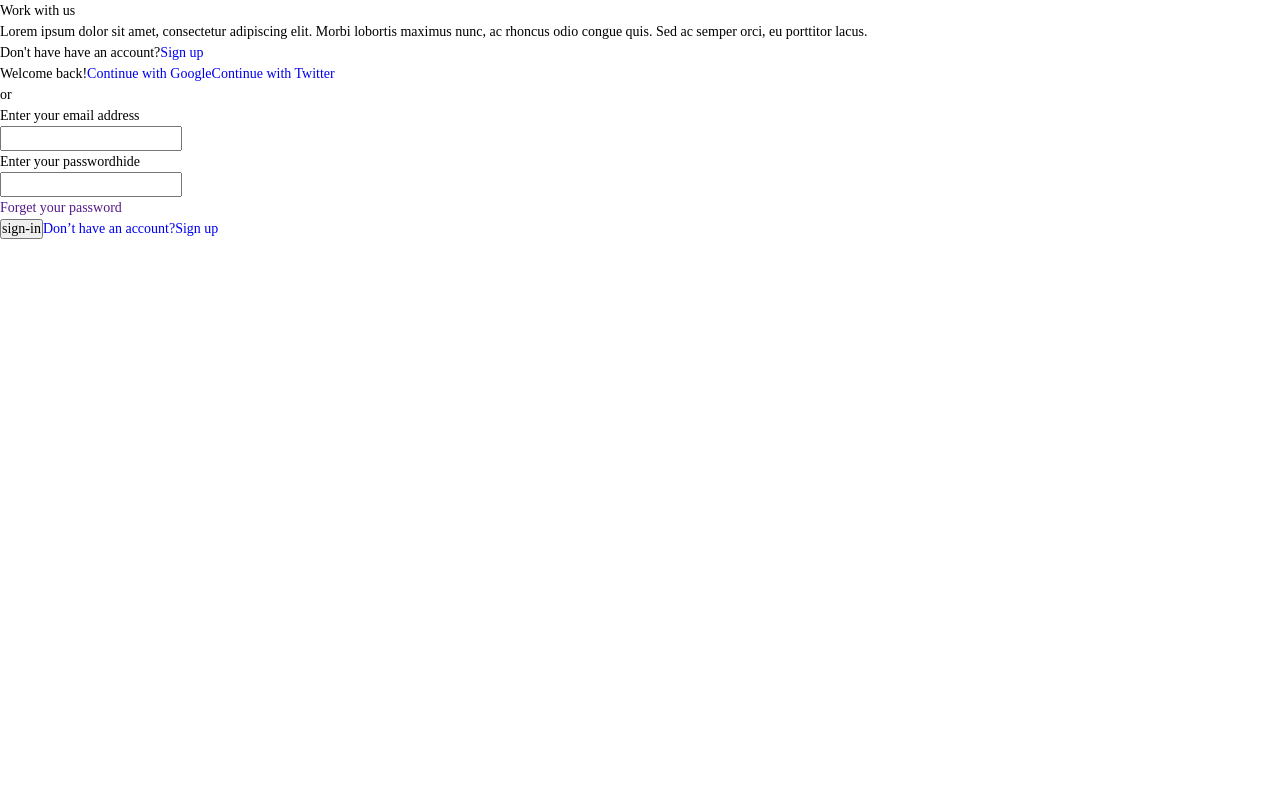
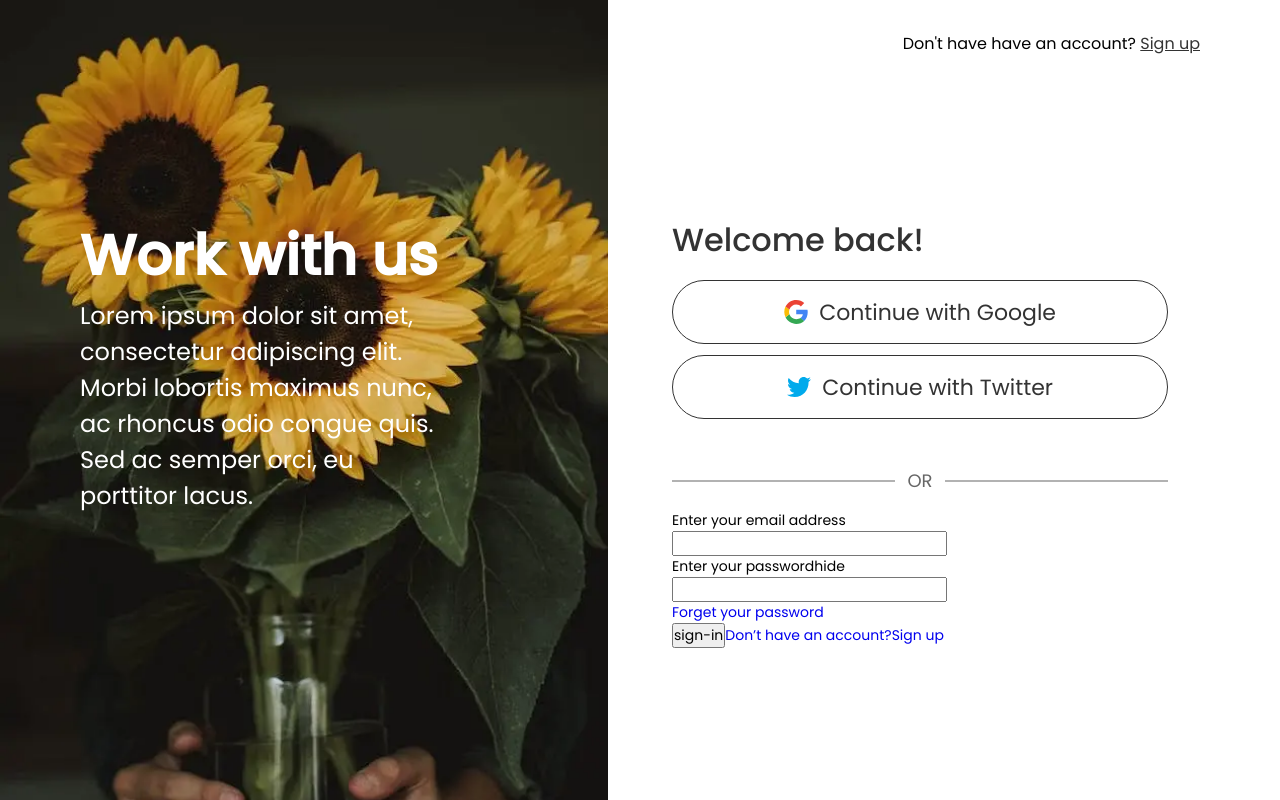
Before and after one commit to krypton225/inter2grow-ui-dev-1, a website: page src/pug-js/index.pug in a window 1280 px wide. Drawn offline with nearby package versions, Linux system fonts and the light colour scheme; files that its build step writes are made by us from their sources; files whose address does not match are found by name.

Commit message:
feat: Add two section with start styles - Not completed yet

```diff
--- a/src/pug-js/index.pug
+++ b/src/pug-js/index.pug
@@ -37,35 +37,41 @@ html(lang="en")
                     | Don't have have an account?
                     a(href="#") Sign up
 
-                div(class="right__social")
-                    span(class="right__social__title") Welcome back!
+                div(class="right__content")
+                    div(class="right__content__social")
+                        span(class="right__content__social__title") Welcome back!
 
-                    a(href="right__social__google") Continue with Google
-                    a(href="right__social__twitter") Continue with Twitter
+                        div(class="right__content__social__btn-group")
+                            a(href="#" class="btn br right__content__social__google")
+                                +google()
+                                | Continue with Google
+                            a(href="#" class="btn br right__content__social__twitter")
+                                +twitter()
+                                | Continue with Twitter
 
-                div(class="right__or")
-                    span(class="right__or__text") or
+                    div(class="right__content__or")
+                        span(class="right__content__or__text") or
 
-                form(class="right__form")
-                    div(class="right__form__email")
-                        div(class="right__form__header")
-                            label(for="email") Enter your email address
-                        input#email-address(type="email" name="email")
+                    form(class="right__content__form")
+                        div(class="right__content__form__email")
+                            div(class="right__content__form__header")
+                                label(for="email") Enter your email address
+                            input#email-address(type="email" name="email")
 
-                    div(class="right__form__password")
-                        div(class="right__form__header")
-                            label(for="password") Enter your password
-                            span(class="hide") hide
-                        input#password(type="password" name="password")
+                        div(class="right__content__form__password")
+                            div(class="right__content__form__header")
+                                label(for="password") Enter your password
+                                span(class="hide") hide
+                            input#password(type="password" name="password")
 
-                    div(class="right__form__footer")
-                        a(href="" class="right__form__forget-left") Forget your password
+                        div(class="right__content__form__footer")
+                            a(href="#" class="right__content__form__forget-left") Forget your password
 
-                        div(class="right__form__footer-right")
-                            input#sign-in(type="submit" value="sign-in")
+                            div(class="right__content__form__footer-right")
+                                input#sign-in(type="submit" value="sign-in")
 
-                            a(href="#")
-                                | Don’t have an account?
-                                span(class="sign-up") Sign up
+                                a(href="#")
+                                    | Don’t have an account?
+                                    span(class="sign-up") Sign up
 
         +no-script()
--- a/src/scss/base/_colors.scss
+++ b/src/scss/base/_colors.scss
@@ -1,8 +1,8 @@
 :root {
-    --primary-orange: hsl(25, 97%, 53%);
-    --white: hsl(0, 0%, 100%);
-    --light-grey: hsl(217, 12%, 63%);
-    --medium-grey: hsl(216, 12%, 54%);
-    --dark-blue: hsl(213, 19%, 18%);
-    --very-dark-blue: hsl(216, 12%, 8%);
+    --primary: #997825;
+    --white: #ffffff;
+    --dark-black-1: #333333;
+    --dark-black-2: #111111;
+    --line-color: #66666640;
+    --label-color: #666666;
 }
--- /dev/null
+++ b/src/scss/base/_global.scss
@@ -0,0 +1,8 @@
+::selection {
+    background-color: var(--primary);
+    color: var(--white);
+}
+
+body {
+    font-family: "Poppins", sans-serif;
+}
--- a/src/scss/base/_index.scss
+++ b/src/scss/base/_index.scss
@@ -1,4 +1,6 @@
 @forward "./reset";
+
+@forward "./global";
 
 @forward "./colors";
 
--- a/src/scss/components/_button.scss
+++ b/src/scss/components/_button.scss
@@ -0,0 +1,22 @@
+.btn {
+    min-height: 4rem;
+    border: none;
+    outline: none;
+    border-radius: 2.5rem;
+    display: inline-flex;
+    justify-content: center;
+    align-items: center;
+
+    @media (max-width: 576px) {
+        min-height: 2.5rem;
+    }
+
+    &.br {
+        border: 1px solid var(--dark-black-1);
+    }
+
+    &.bg-primary {
+        background-color: var(--primary);
+        color: var(--white);
+    }
+}
--- a/src/scss/layout/_index.scss
+++ b/src/scss/layout/_index.scss
@@ -1,3 +1,5 @@
+@forward "./main-container";
+
 @forward "./right-section";
 
 @forward "./left-section";
--- a/src/scss/layout/_left-section.scss
+++ b/src/scss/layout/_left-section.scss
@@ -0,0 +1,29 @@
+.left {
+    width: 100%;
+    height: 100%;
+    padding-inline-start: 5rem !important;
+    background-image: url("./images/flower.webp");
+    background-position: top;
+    background-repeat: no-repeat;
+    background-size: cover;
+    color: var(--white);
+
+    @media (max-width: 991px) {
+        display: none;
+    }
+
+    &__title {
+        margin-top: 11.375rem;
+        font-size: 3.5rem;
+        font-weight: 600;
+    }
+
+    &__desc {
+        width: 70%;
+        font-size: 1.5rem;
+        font-weight: 400;
+        line-height: 2.25rem;
+        letter-spacing: 0;
+        text-align: left;
+    }
+}
--- /dev/null
+++ b/src/scss/layout/_main-container.scss
@@ -0,0 +1,15 @@
+.main {
+    min-height: 100dvh;
+    display: grid;
+    grid-template-columns: 1fr 1fr;
+    gap: 4rem;
+
+    @media (max-width: 991px) {
+        grid-template-columns: 1fr;
+    }
+
+    section {
+        padding-block: 2rem;
+        padding-inline: 0;
+    }
+}
--- a/src/scss/layout/_right-section.scss
+++ b/src/scss/layout/_right-section.scss
@@ -0,0 +1,84 @@
+.right {
+    width: 100%;
+    padding-inline-end: 5rem !important;
+    position: relative;
+
+    &__sign-up {
+        display: block;
+        text-align: right;
+        font-size: 1rem;
+
+        a {
+            text-decoration: underline;
+            color: var(--dark-black-1);
+        }
+    }
+
+    &__content {
+        padding-inline-end: 2rem;
+        margin-top: 10rem;
+        display: flex;
+        flex-direction: column;
+        gap: 1rem;
+
+        &__social {
+            display: flex;
+            flex-direction: column;
+            gap: 1rem;
+
+            &__title {
+                font-size: 2rem;
+                font-weight: 500;
+                line-height: 3rem;
+                color: var(--dark-black-1);
+            }
+
+            &__btn-group {
+                display: flex;
+                flex-direction: column;
+                gap: 0.7rem;
+
+                svg {
+                    width: 24px;
+                    height: 24px;
+                }
+
+                a {
+                    display: inline-flex;
+                    gap: 0.7rem;
+                    font-size: 1.375rem;
+                    color: var(--dark-black-1);
+                }
+            }
+        }
+
+        &__or {
+            margin-top: 2rem;
+            position: relative;
+            text-align: center;
+            text-transform: uppercase;
+            font-size: 1.125rem;
+            user-select: none;
+            color: var(--label-color);
+
+            &::before,
+            &::after {
+                content: "";
+                width: 45%;
+                height: 1px;
+                position: absolute;
+                top: 50%;
+                transform: translateY(-50%);
+                background-color: var(--label-color);
+            }
+
+            &::before {
+                left: 0;
+            }
+
+            &::after {
+                right: 0;
+            }
+        }
+    }
+}
```
Also changed, not shown: src/scss/base/_reset.scss (+0 -10 lines), index.html, public/index.css (added), 1 other file.
